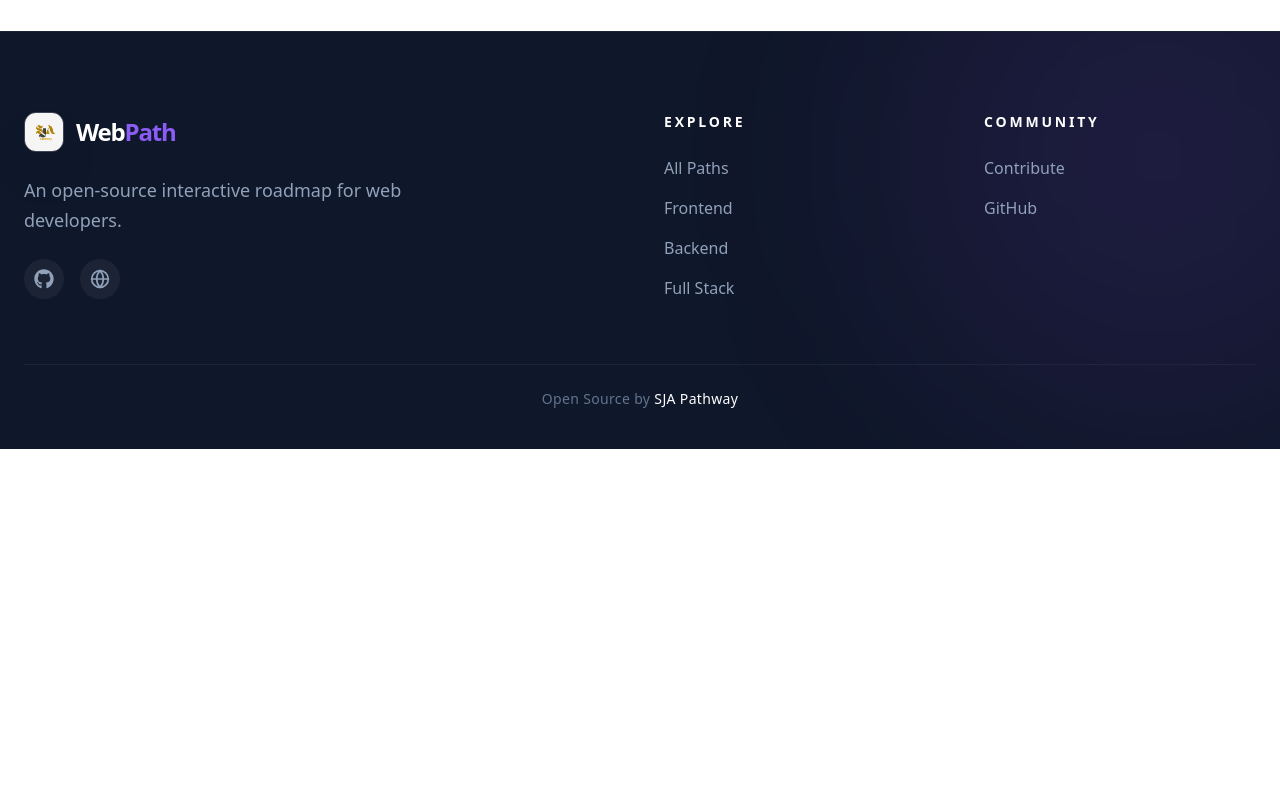
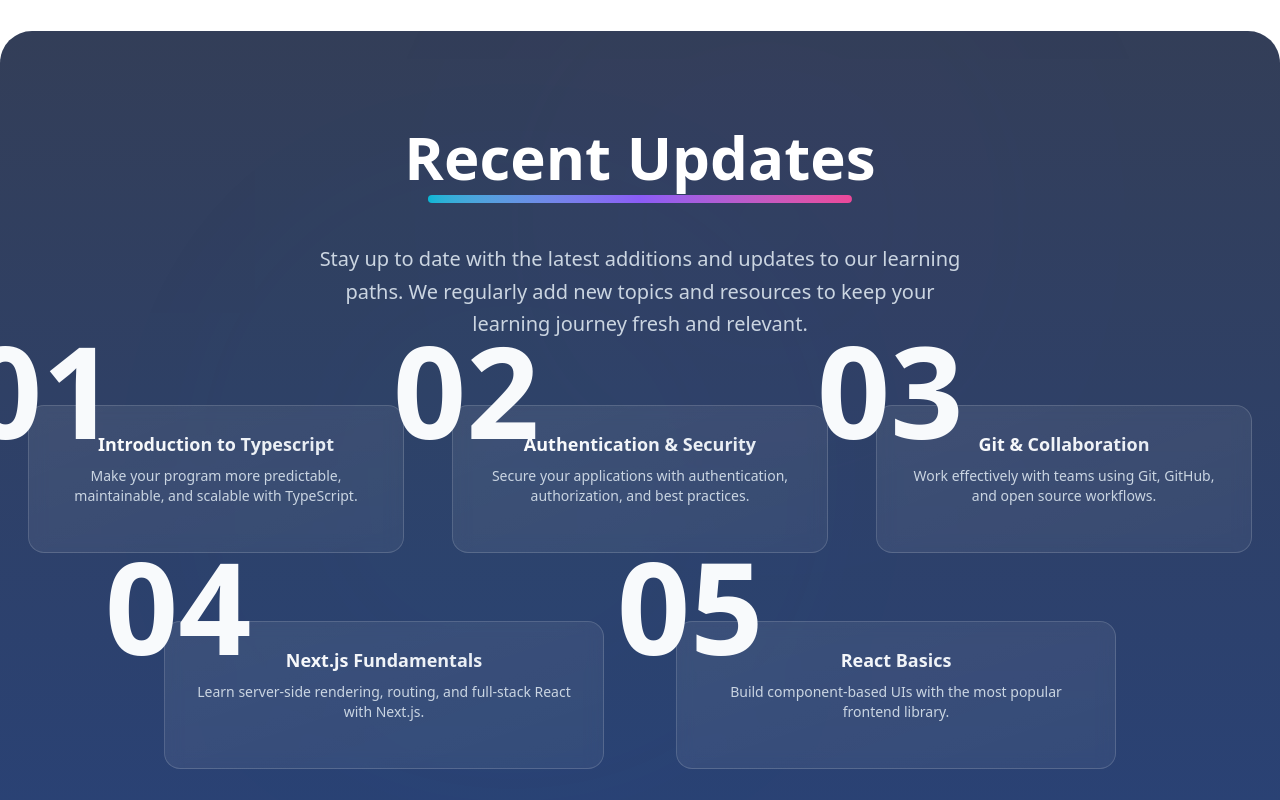
Before and after one commit to SJA-Pathway/WebPath, a Next.js app: page / in a window 1280 px wide. Shown: the part 1720-2520 px from the top of the page. Before the commit the page ends 2169 px from the top, so only its background shows below. Built offline with nearby package versions, Linux system fonts and the light colour scheme.

Commit message:
feat: xmlParser + Feed Section

```diff
--- a/package.json
+++ b/package.json
@@ -19,6 +19,7 @@
     "@opennextjs/cloudflare": "^1.18.1",
     "axios": "^1.13.2",
     "dotenv": "^17.2.3",
+    "fast-xml-parser": "^5.8.0",
     "framer-motion": "^12.38.0",
     "lucide-react": "^1.14.0",
     "mongoose": "^8.19.3",
--- a/src/app/feed.xml/route.ts
+++ b/src/app/feed.xml/route.ts
@@ -76,7 +76,7 @@
     .filter(Boolean) as FeedItem[];
 
 
-  // Since this is a bit messy I'll explain, I need to show 5 items in the feed, but I wanted to show at least 1 latest topic from each path,
+  // Explanation to other devs, I need to show 5 items in the feed, but I wanted to show at least 1 latest topic from each path,
   // so I pick the latest topic from each path first, then I fill the remaining slots with the next highest order topics across all paths,
   // while preventing duplicates from the first step. This way we get a mix of the latest topics.
 
--- a/src/app/page.tsx
+++ b/src/app/page.tsx
@@ -5,13 +5,19 @@
 import { paths } from "@/data";
 import PathCard from "@/components/PathCard";
 import { Code2, Terminal, Cpu, Rocket, Sparkles } from "lucide-react"; // الأيقونات الجديدة
+import { useRSSFeed } from "@/data/xmlParser";
 
 export default function Home() {
+  const { data, loading } = useRSSFeed();
+  const updates = Array.isArray(data) ? data : [];
+  const topUpdates = updates.slice(0, 3);
+  const bottomUpdates = updates.slice(3, 5);
+
   const containerVariants: Variants = {
     hidden: { opacity: 0 },
     visible: {
       opacity: 1,
-      transition: { staggerChildren: 0.2 },
+      transition: { staggerChildren: 0.3 },
     },
   };
 
@@ -167,6 +173,108 @@
           </motion.div>
         </div>
       </section>
+
+      <section className="relative py-24 bg-gradient-to-b from-[#333e58] to-[#294277] rounded-t-4xl overflow-hidden">
+        <div className="absolute inset-0 overflow-hidden pointer-events-none">
+          <div className="absolute top-0 right-1/4 w-96 h-96 bg-gradient-to-br from-[#8B5CF6] to-[#6366F1] rounded-full blur-[150px] opacity-5"></div>
+          <div className="absolute bottom-1/4 left-1/4 w-96 h-96 bg-gradient-to-br from-[#06B6D4] to-[#0EA5E9] rounded-full blur-[150px] opacity-5"></div>
+        </div>
+
+        <div className="container mx-auto px-6 relative z-10 text-center">
+          <h2 className="text-4xl md:text-6xl font-black text-white mb-6 relative inline-block">
+            Recent Updates
+            <motion.span
+              initial={{ width: 0 }}
+              whileInView={{ width: "90%" }}
+              viewport={{ once: true, margin: "-100px" }}
+              transition={{ duration: 1, delay: 0.5 }}
+              className="absolute -bottom-4 left-1/2 -translate-x-1/2 h-2 bg-gradient-to-r from-[#06B6D4] via-[#8B5CF6] to-[#EC4899] rounded-full"
+            ></motion.span>
+          </h2>
+
+          <p className="text-[#cbd5e1] text-xl leading-relaxed font-medium max-w-2xl mx-auto mt-8">
+            Stay up to date with the latest additions and updates to our learning
+            paths. We regularly add new topics and resources to keep your learning journey fresh and relevant.
+          </p>
+
+          <div className="mt-15 space-y-10">
+            <motion.div
+              key={topUpdates.length}
+              variants={containerVariants}
+              initial="hidden"
+              whileInView="visible"
+              viewport={{ once: true, margin: "-60px" }}
+              className="grid grid-cols-1 md:grid-cols-2 lg:grid-cols-3 gap-x-10 gap-y-20 justify-items-center"
+            >
+              {loading ? (
+                <p className="text-slate-400 col-span-full text-center">Loading feed...</p>
+              ) : topUpdates.length > 0 ? (
+                topUpdates.map((item, index) => (
+                  <motion.div
+                    key={item.link}
+                    variants={cardVariants}
+                    className="group relative w-full max-w-md"
+                  >
+                    <a
+                      href={item.link}
+                      target="_blank"
+                      rel="noopener noreferrer"
+                      className="relative z-10 block transition-all duration-500 ease-out p-1 rounded-[2.5rem] bg-transparent group-hover:bg-gradient-to-br group-hover:from-cyan-500/10 group-hover:to-purple-500/10 h-full"
+                    >
+                      <div className="p-6 rounded-2xl bg-gradient-to-br from-white/8 to-white/5 border border-white/15 group-hover:from-white/15 group-hover:to-white/10 group-hover:border-white/25 transition-all duration-500 h-full flex flex-col backdrop-blur-sm">
+                        <span className="absolute -top-8 -left-2 md:-top-20 md:-left-15 text-5xl md:text-9xl font-black text-slate-50 group-hover:text-cyan-400 transition-colors duration-500 pointer-events-none z-0">
+                          0{index + 1}
+                        </span>
+                        <h3 className="text-lg font-bold bg-gradient-to-r from-white to-slate-200 bg-clip-text text-transparent mb-2">{item.title}</h3>
+                        <p className="text-sm text-slate-300 flex-grow">{item.description}</p>
+                        <div className="mt-4 h-1.5 w-0 bg-gradient-to-r from-[#06B6D4] via-[#8B5CF6] to-[#EC4899] transition-all duration-700 group-hover:w-full rounded-full"></div>
+                      </div>
+                    </a>
+                  </motion.div>
+                ))
+              ) : (
+                <p className="text-slate-400 col-span-full text-center">No recent updates available</p>
+              )}
+            </motion.div>
+
+            {bottomUpdates.length > 0 && (
+              <motion.div
+                key={bottomUpdates.length}
+                variants={containerVariants}
+                initial="hidden"
+                whileInView="visible"
+                viewport={{ once: true, margin: "-60px" }}
+                className="grid grid-cols-1 md:grid-cols-2 gap-x-10 gap-y-20 justify-items-center w-full md:w-fit md:mx-auto"
+              >
+                {bottomUpdates.map((item, index) => (
+                  <motion.div
+                    key={item.link}
+                    variants={cardVariants}
+                    className="group relative w-full max-w-md mt-5 m-3"
+                  >
+                    <a
+                      href={item.link}
+                      target="_blank"
+                      rel="noopener noreferrer"
+                      className="relative z-10 block transition-all duration-500 ease-out p-1 rounded-[2.5rem] bg-transparent group-hover:bg-gradient-to-br group-hover:from-cyan-500/10 group-hover:to-purple-500/10 h-full"
+                    >
+                      <div className="p-6 rounded-2xl bg-gradient-to-br from-white/8 to-white/5 border border-white/15 group-hover:from-white/15 group-hover:to-white/10 group-hover:border-white/25 transition-all duration-500 h-full flex flex-col backdrop-blur-sm">
+                        <span className="absolute -top-8 -left-2 md:-top-20 md:-left-15 text-5xl md:text-9xl font-black text-slate-50 group-hover:text-cyan-400 transition-colors duration-500 pointer-events-none z-0">
+                          0{index + 4}
+                        </span>
+                        <h3 className="text-lg font-bold bg-gradient-to-r from-white to-slate-200 bg-clip-text text-transparent mb-2">{item.title}</h3>
+                        <p className="text-sm text-slate-300 flex-grow">{item.description}</p>
+                        <div className="mt-4 h-1.5 w-0 bg-gradient-to-r from-[#06B6D4] via-[#8B5CF6] to-[#EC4899] transition-all duration-700 group-hover:w-full rounded-full"></div>
+                      </div>
+                    </a>
+                  </motion.div>
+                ))}
+              </motion.div>
+            )}
+          </div>
+        </div>
+      </section>
+
     </main>
   );
 }
--- /dev/null
+++ b/src/data/xmlParser.ts
@@ -0,0 +1,52 @@
+import { useEffect, useState } from "react";
+import { XMLParser } from "fast-xml-parser";
+
+type FeedItem = {
+  title: string;
+  description: string;
+  link: string;
+};
+
+// global cache (shared across all components)
+let cachedFeed: FeedItem[] | null = null;
+let inFlight: Promise<FeedItem[]> | null = null;
+
+async function fetchFeed(): Promise<FeedItem[]> {
+  const res = await fetch("/feed.xml");
+  const xml = await res.text();
+
+  const parser = new XMLParser();
+  const data = parser.parse(xml);
+
+  const items = data?.rss?.channel?.item;
+
+  if (!items) return [];
+  return Array.isArray(items) ? items : [items];
+}
+
+export function useRSSFeed() {
+  const [data, setData] = useState<FeedItem[]>(
+    cachedFeed ?? []
+  );
+
+  const [loading, setLoading] = useState(!cachedFeed);
+
+  useEffect(() => {
+    if (cachedFeed) return;
+
+    if (!inFlight) {
+      inFlight = fetchFeed().then((res) => {
+        cachedFeed = res;
+        inFlight = null;
+        return res;
+      });
+    }
+
+    inFlight.then((res) => {
+      setData(res);
+      setLoading(false);
+    });
+  }, []);
+
+  return { data, loading };
+}
```
Also changed, not shown: 1 other file (tests, documents, lock files or other folders).
